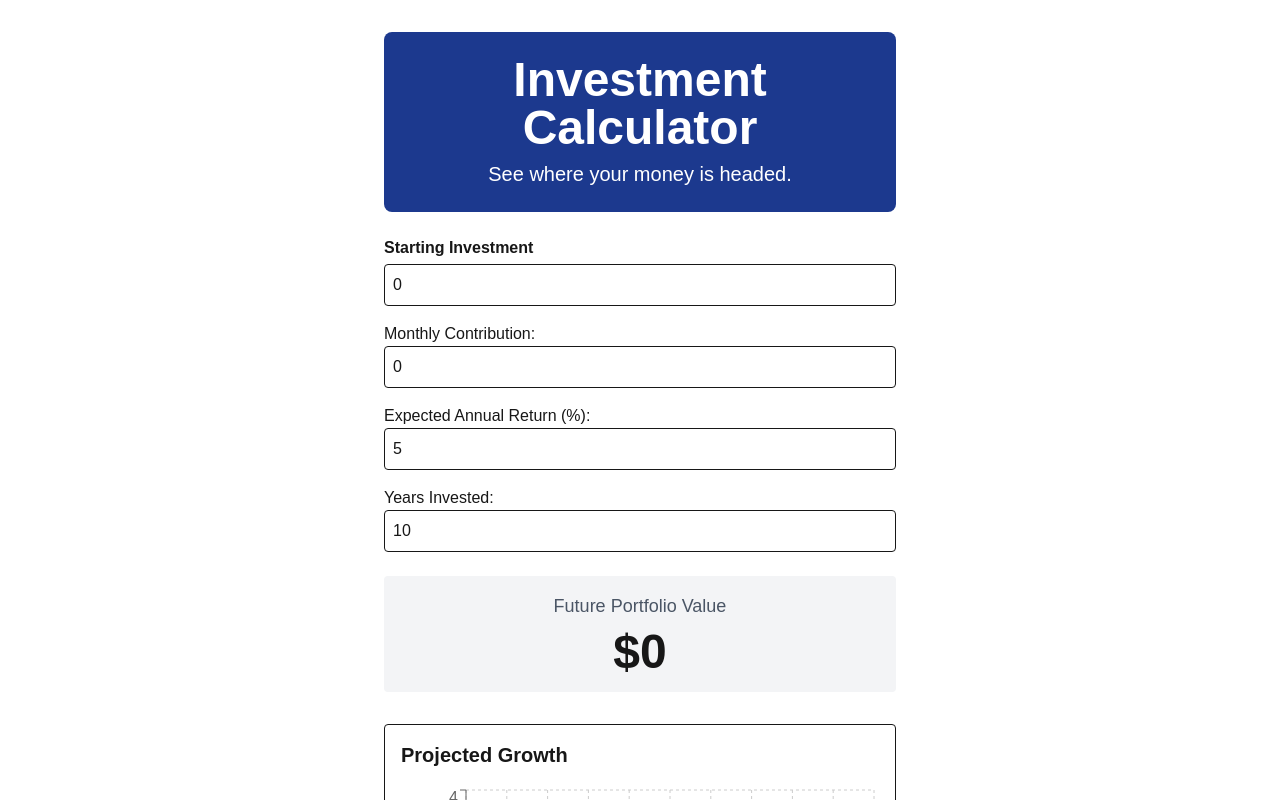
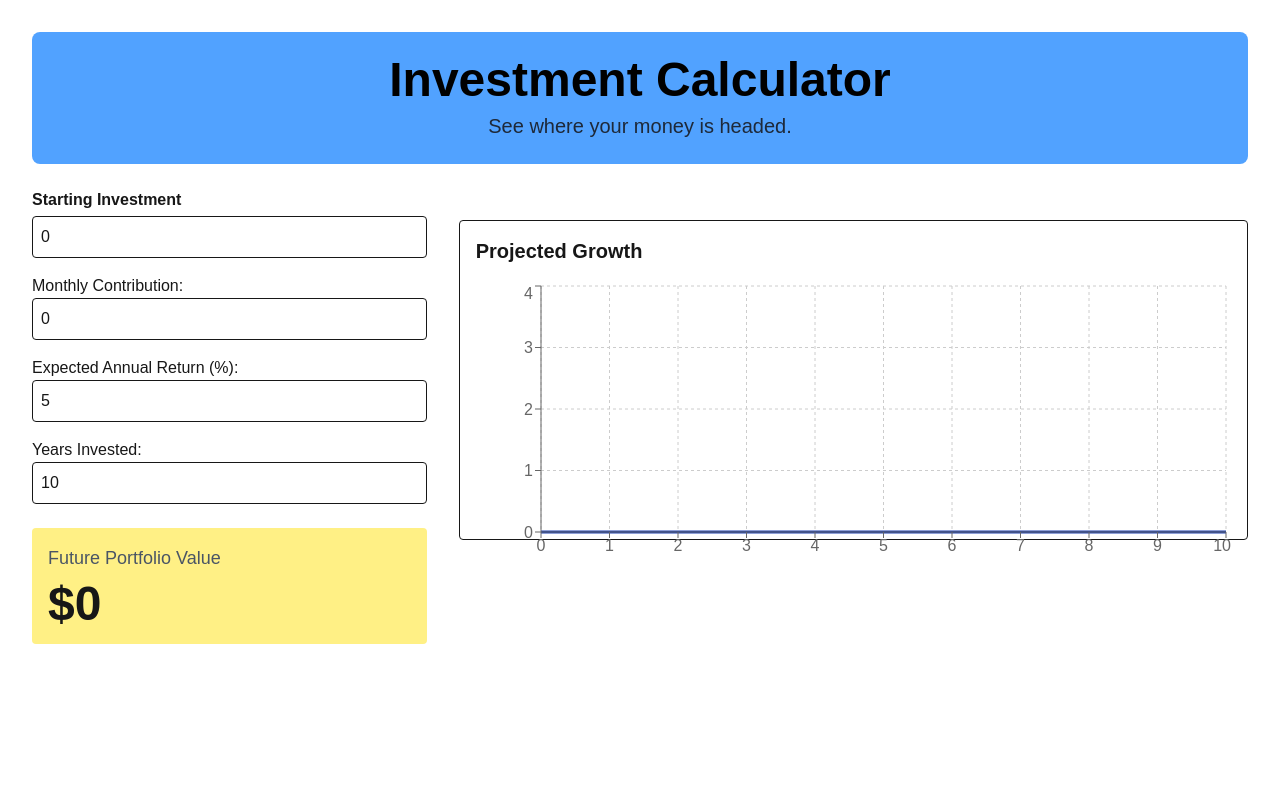
Before and after one commit to devonjp123/Financial-Calculator, a Next.js app: page / in a window 1280 px wide. Shown: the top 800 px of the page. Built offline with nearby package versions, Linux system fonts and the light colour scheme.

Commit message:
Update UI

```diff
--- a/app/page.tsx
+++ b/app/page.tsx
@@ -19,7 +19,7 @@ export default function Home() {
 
   const calculateFutureValue = () => {
     const monthlyRate = annualInterest / 100 / 12;
-    const months = years * 12;
+    const months = Math.max(0, years * 12);
     const futureValue =
       initialAmount * Math.pow(1 + monthlyRate, months) +
       monthlyContribution * ((Math.pow(1 + monthlyRate, months) - 1) / monthlyRate);
@@ -41,19 +41,22 @@ export default function Home() {
 });
 
   return (
-    <main className="min-h-screen p-8 max-w-xl mx-auto">
-     <div className="bg-blue-900 text-white p-6 rounded-lg mb-6">
-     <h1 className="text-5xl text-center font-bold">Investment Calculator</h1>
-      <p className="text-xl text-center mt-2">
+    <main className="min-h-screen p-8 w-full">
+     <div className="bg-blue-400 text-white p-6 rounded-lg mb-6">
+     <h1 className="text-5xl text-center text-black font-bold">Investment Calculator</h1>
+      <p className="text-xl text-center text-gray-800 mt-2">
           See where your money is headed.
       </p>
       </div>
+        <div className="grid grid-cols-1 lg:grid-cols-[1fr_2fr] gap-8 items-start w-full">
         <div className="space-y-4">
           <div>
             <label className="block font-semibold mb-1">Starting Investment</label>
-         <input type="number"
+          <input
+            type="number"
             value={initialAmount}
-         onChange={(e) => setInitialAmount(parseFloat(e.target.value))}
+            onFocus={(e) => e.target.select()}
+            onChange={(e) => setInitialAmount(Number(e.target.value) || 0)}
             className="w-full p-2 border rounded"
             />
           </div>
@@ -62,7 +65,8 @@ export default function Home() {
             <input
               type="number"
               value={monthlyContribution}
-            onChange={(e) => setMonthlyContribution(parseFloat(e.target.value))}
+              onFocus={(e) => e.target.select()}
+              onChange={(e) => setMonthlyContribution(Number(e.target.value) || 0)}
               className="w-full p-2 border rounded"
             />
           </div>
@@ -71,7 +75,8 @@ export default function Home() {
             <input
               type="number"
               value={annualInterest}
-            onChange={(e) => setAnnualInterest(parseFloat(e.target.value))}
+              onFocus={(e) => e.target.select()}
+              onChange={(e) => setAnnualInterest(Number(e.target.value) || 0)}
               className="w-full p-2 border rounded"
             />
           </div>
@@ -80,12 +85,15 @@ export default function Home() {
             <input
               type="number"
               value={years}
-            onChange={(e) => setYears(parseInt(e.target.value))}
+              onFocus={(e) => e.target.select()}
+              onChange={(e) => setYears(Number(e.target.value) || 0)}
               className="w-full p-2 border rounded"
             />
           </div>
-        <div className="mt-6 p-4 bg-gray-100 rounded">
+          <div className="mt-6 p-4 bg-yellow-200 rounded">
           <div className="text-center">
+        </div>
+
           <h2 className="text-lg text-gray-600">
             Future Portfolio Value
           </h2>
@@ -110,10 +118,11 @@ export default function Home() {
           <YAxis
             tickFormatter={(value) => value.toLocaleString()} />
           <Tooltip
+            cursor={false}
             content={({ active, payload }) => {
             if (active && payload && payload.length) {
             return (
-        <div className="bg-white p-4 border rounded-lg shadow-lg">
+          <div className="h-[500px] p-6 bg-white border rounded-xl shadow-lg w-full h-fit">
           <div className="text-3xl font-bold text-blue-900">
             $
             {payload[0].value?.toLocaleString()}
```
Lines whose indentation alone changed are shown as unchanged.
